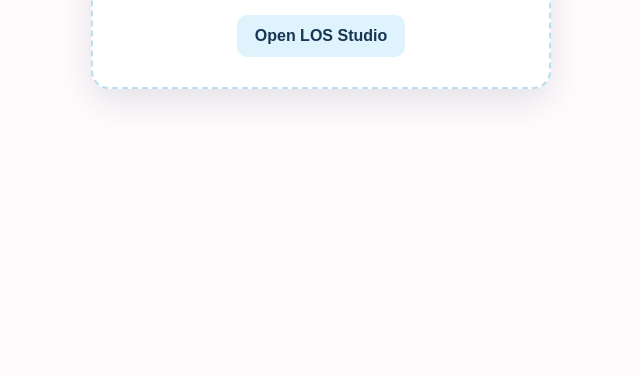
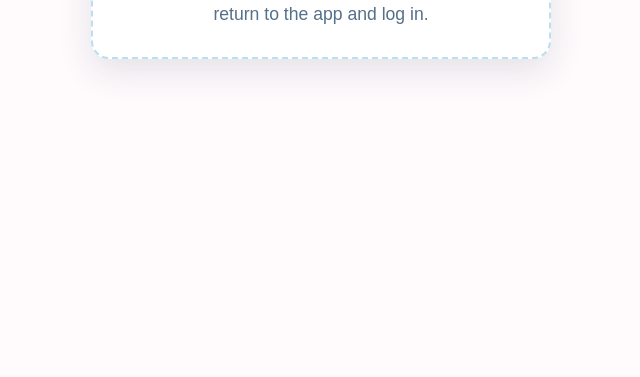
Before and after one commit to LOSStudio/LOS-app, a website: page confirmed.html in a window 1280 px wide. Shown: the part 423-800 px from the top of the page, without its empty margins (319-959 px from the left). Drawn offline with Linux system fonts and the light colour scheme.

Commit message:
Remove app link from email confirmation page

```diff
--- a/confirmed.html
+++ b/confirmed.html
@@ -35,19 +35,10 @@
       color: #173653;
     }
     p {
-      margin: 0 0 18px;
+      margin: 0;
       color: #557089;
       font-size: 1.1rem;
       line-height: 1.45;
-    }
-    a {
-      display: inline-block;
-      padding: 12px 18px;
-      border-radius: 10px;
-      background: #dff3fc;
-      color: #173653;
-      font-weight: 700;
-      text-decoration: none;
     }
   </style>
 </head>
@@ -55,7 +46,6 @@
   <main>
     <h1>Email confirmation</h1>
     <p>Open the confirmation link from your email, then return to the app and log in.</p>
-    <a href="./">Open LOS Studio</a>
   </main>
   <script>
     const params = new URLSearchParams(location.hash.slice(1));
@@ -66,7 +56,7 @@
       document.querySelector('p').textContent = 'This link may have expired or already been used. Return to the app and try logging in. If your email is still unconfirmed, request a new confirmation email.';
     } else if (params.get('type') === 'signup' && params.get('access_token')) {
       document.querySelector('h1').textContent = 'Email confirmed successfully';
-      document.querySelector('p').textContent = 'Your LOS Studio account is ready. Please return to the app and log in.';
+      document.querySelector('p').textContent = 'Your LOS Studio account is ready. Please close this page, open the LOS Studio app, and log in.';
     }
     // Remove credentials from the address without storing a browser session.
     history.replaceState(null, '', location.pathname);
```
